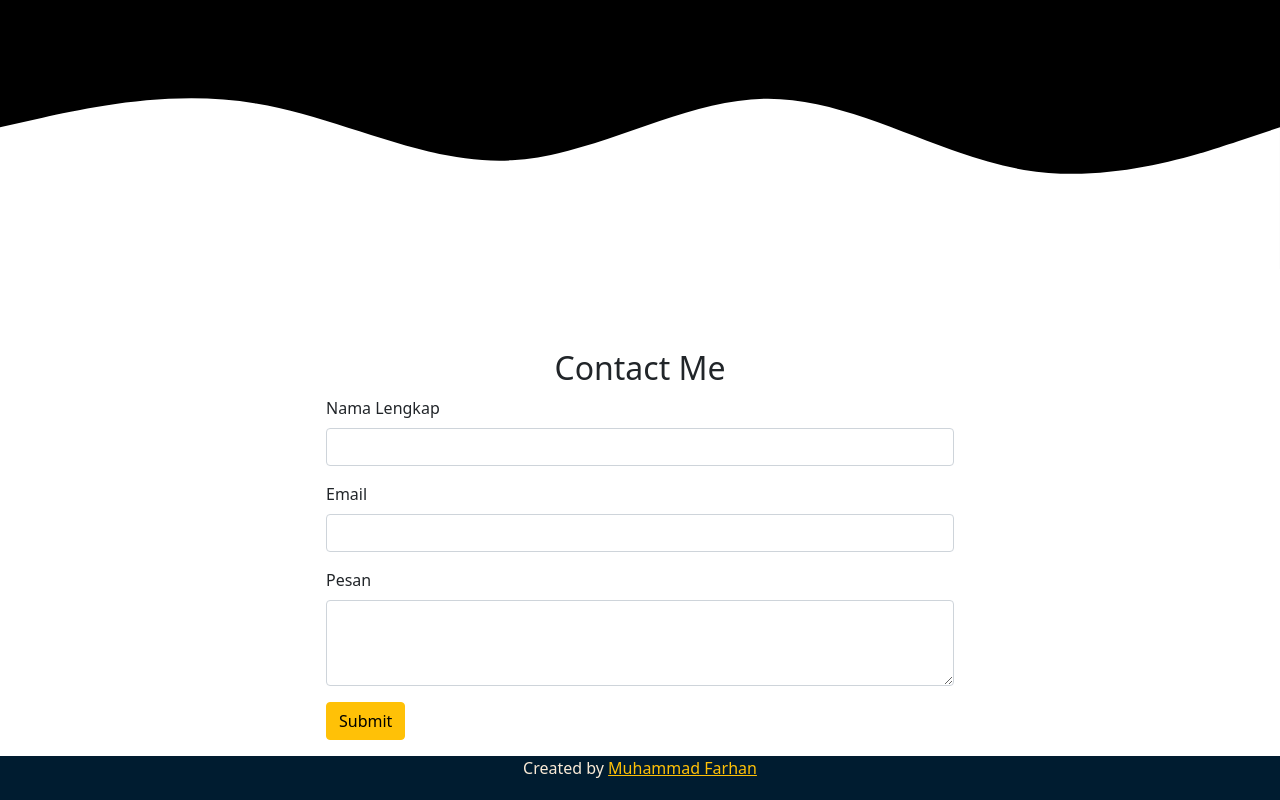
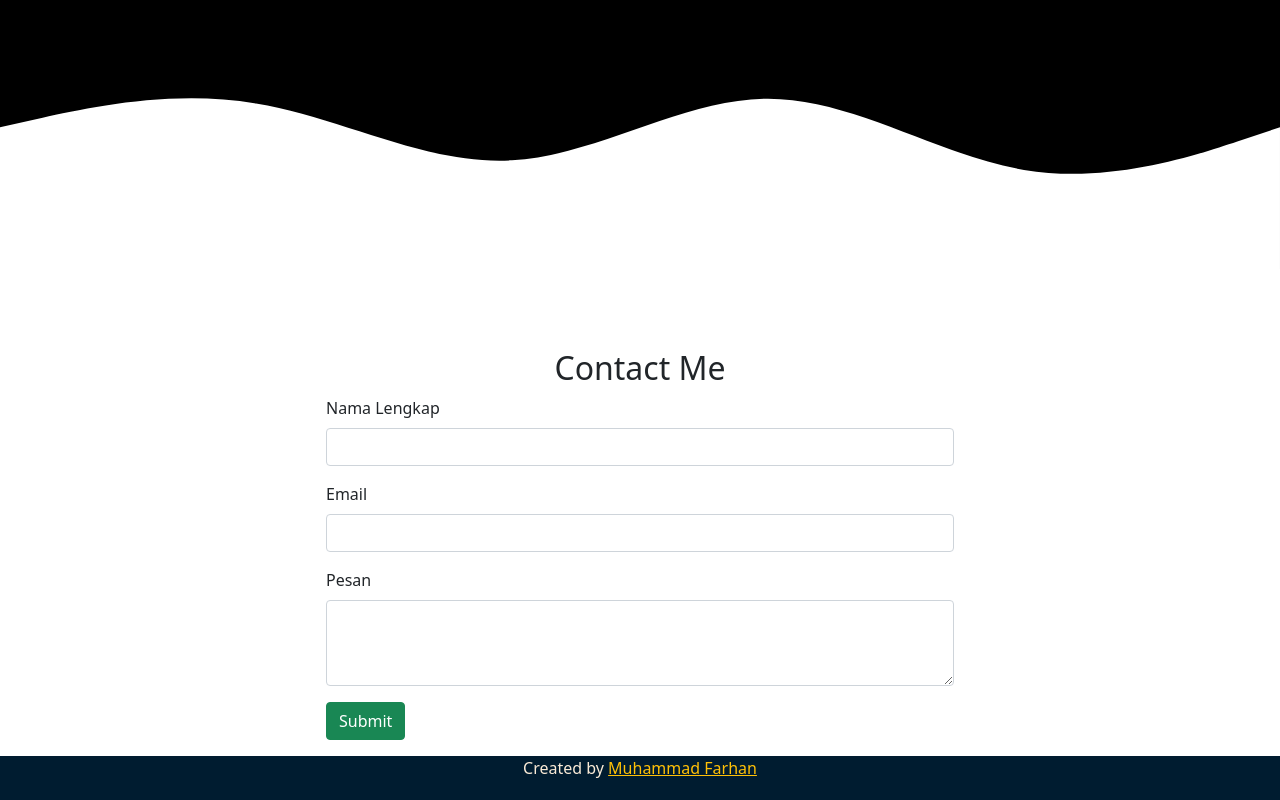
Before and after one commit to muhhfarhann/MuhammadFarhan.github.io, a plain HTML site: page index.html in a window 1280 px wide. Shown: the part 2134-2934 px from the top of the page. Drawn offline with nearby package versions, Linux system fonts and the light colour scheme.

Commit message:
Btn tobe succes type

```diff
--- a/index.html
+++ b/index.html
@@ -169,7 +169,7 @@
                 <label for="Pesan" class="form-label">Pesan</label>
                 <textarea class="form-control" id="Pesan" rows="3"></textarea>
               </div>
-              <button type="submit" class="btn btn-warning">Submit</button>
+              <button type="submit" class="btn btn-success">Submit</button>
             </form>
           </div>
         </div>
```
